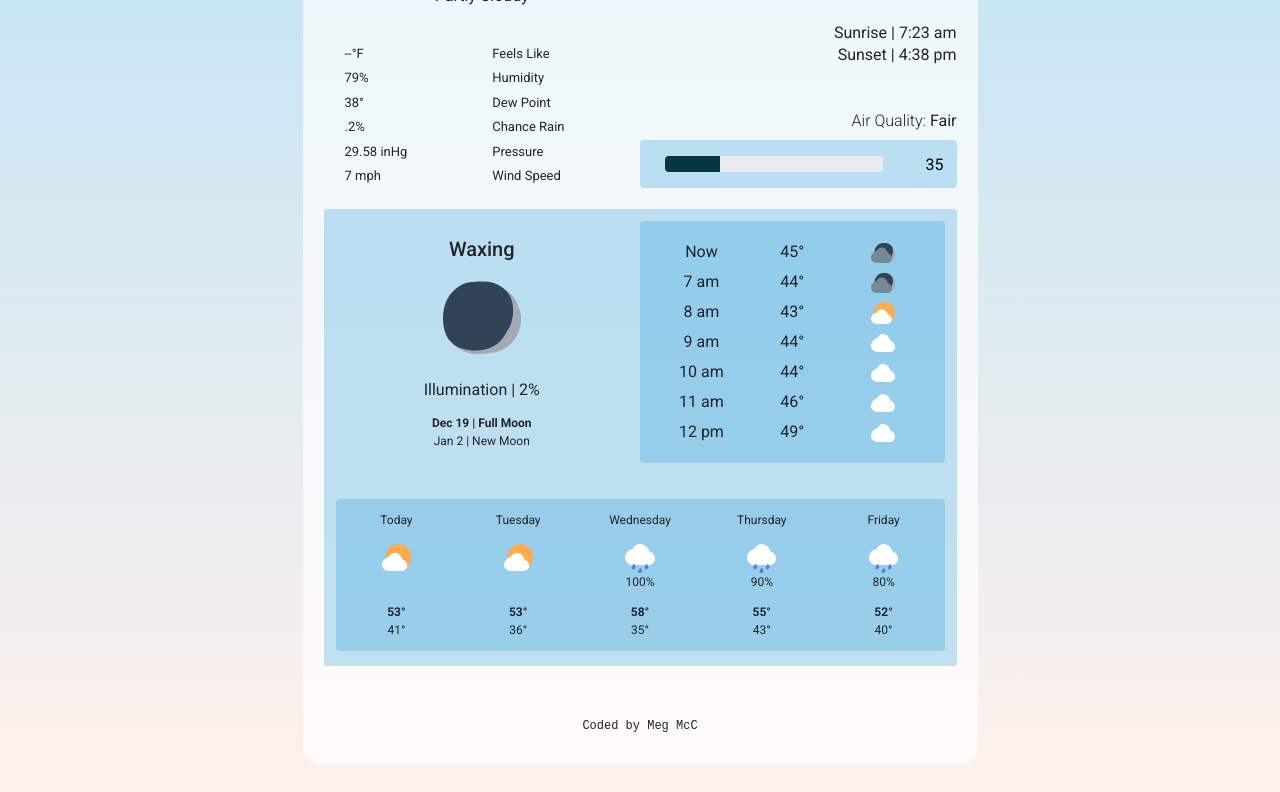
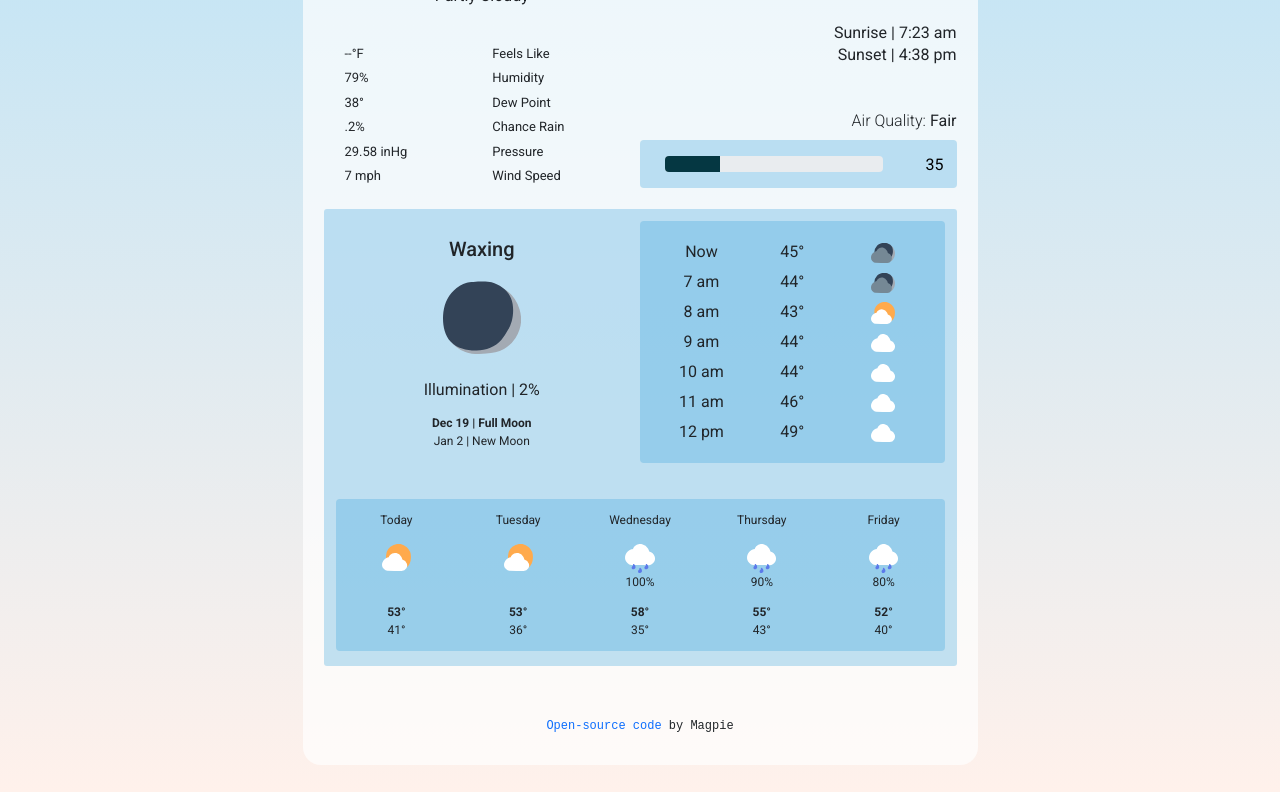
Before and after one commit to MegMcC15/Vanilla-Weather-App_by-Magpie, a plain HTML site: page index.html in a window 1280 px wide. Shown: the part 397-1189 px from the top of the page. Drawn offline with nearby package versions, Linux system fonts and the light colour scheme.

Commit message:
Added open-source code link to footer
- link to GitHub repository

```diff
--- a/index.html
+++ b/index.html
@@ -310,7 +310,14 @@
 						</div>
 					</div>
 				</div>
-				<footer>Coded by Meg McC</footer>
+				<footer>
+					<a
+						href="https://github.com/MegMcC15/Vanilla-Weather-App_by-Magpie"
+						class="link-code"
+						>Open-source code</a
+					>
+					by Magpie
+				</footer>
 			</div>
 		</div>
 
--- a/src/style.css
+++ b/src/style.css
@@ -310,3 +310,11 @@ footer {
 	font-family: "Courier New", Courier, monospace;
 	font-size: 12px;
 }
+
+.link-code {
+	text-decoration: none;
+}
+
+.link-code:hover {
+	text-decoration: underline;
+}
```
